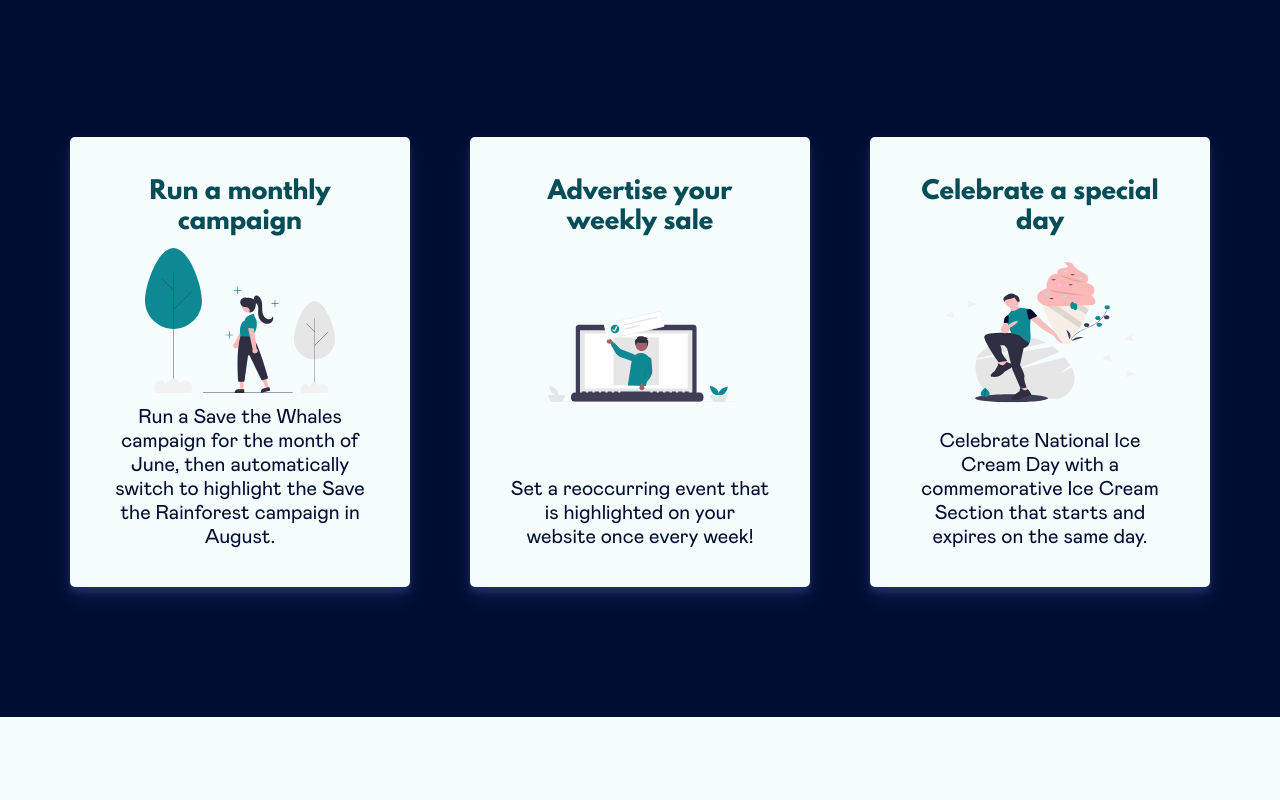
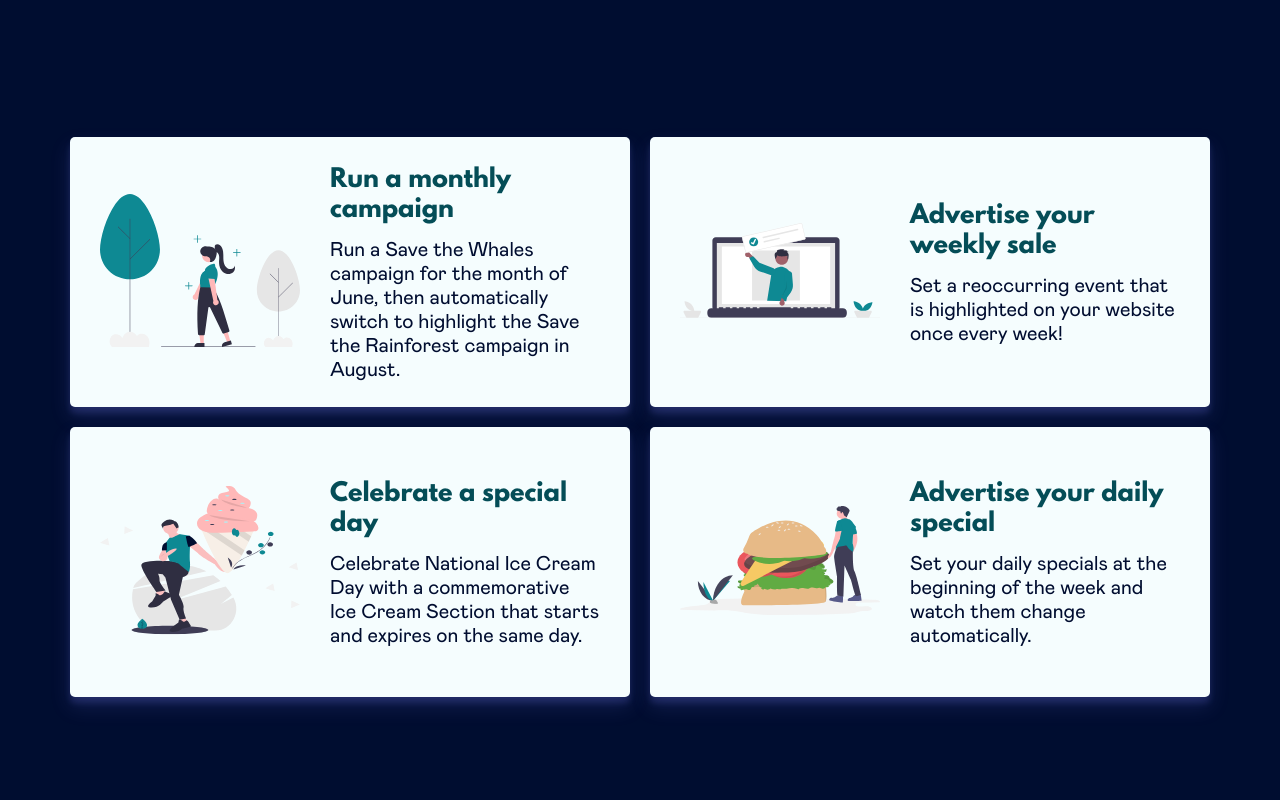
Before and after one commit to jbcortez/oceanapps, a Gatsby site: page / in a window 1280 px wide. Shown: the part 1320-2120 px from the top of the page. Built offline with nearby package versions, Linux system fonts and the light colour scheme; Gatsby itself is replaced by a stand-in of ours.

Commit message:
added fourth card

```diff
--- a/src/pages/index.js
+++ b/src/pages/index.js
@@ -22,7 +22,7 @@ const Index = () => {
           <main>
             <Hero matches={matches} />
             <Products matches={matches} />
-            <Cards />
+            <Cards matches={matches} />
             <Demo matches={matches} />
             <About matches={matches} />
             <Support />
--- a/src/sections/Cards.js
+++ b/src/sections/Cards.js
@@ -2,11 +2,32 @@ import React from 'react';
 import CardOneIllustration from '../images/card-1-illustration.svg';
 import CardTwoIllustration from '../images/card-2-illustration.svg';
 import CardThreeIllustration from '../images/card-3-illustration.svg';
+import CardFourIllustration from '../images/burger.svg';
 
-const Cards = () => {
+const Cards = ({ matches }) => {
   return (
     <div className='container cards'>
       <div className='cards__card cards__card--1'>
+        {matches ? (
+          <>
+            <div className='cards__card--left-col'>
+              <img
+                src={CardOneIllustration}
+                alt=''
+                className='cards__card--illustration'
+              />
+            </div>
+            <div className='cards__card--right-col'>
+              <h6 className='cards__card--title'>Run a monthly campaign</h6>
+              <p className='cards__card--text'>
+                Run a Save the Whales campaign for the month of June, then
+                automatically switch to highlight the Save the Rainforest
+                campaign in August.
+              </p>
+            </div>
+          </>
+        ) : (
+          <>
             <h6 className='cards__card--title'>Run a monthly campaign</h6>
             <img
               src={CardOneIllustration}
@@ -15,12 +36,33 @@ const Cards = () => {
             />
             <p className='cards__card--text'>
               Run a Save the Whales campaign for the month of June, then
-          automatically switch to highlight the Save the Rainforest campaign in
-          August.
+              automatically switch to highlight the Save the Rainforest campaign
+              in August.
             </p>
+          </>
+        )}
       </div>
 
       <div className='cards__card cards__card--2'>
+        {matches ? (
+          <>
+            <div className='cards__card--left-col'>
+              <img
+                src={CardTwoIllustration}
+                alt=''
+                className='cards__card--illustration'
+              />
+            </div>
+            <div className='cards__card--right-col'>
+              <h6 className='cards__card--title'>Advertise your weekly sale</h6>
+              <p className='cards__card--text'>
+                Set a reoccurring event that is highlighted on your website once
+                every week!
+              </p>
+            </div>
+          </>
+        ) : (
+          <>
             <h6 className='cards__card--title'>Advertise your weekly sale</h6>
             <img
               src={CardTwoIllustration}
@@ -28,11 +70,32 @@ const Cards = () => {
               className='cards__card--illustration'
             />
             <p className='cards__card--text'>
-          Set a reoccurring event that is highlighted on your website once every
-          week!
+              Set a reoccurring event that is highlighted on your website once
+              every week!
+            </p>
+          </>
+        )}
+      </div>
+      <div className='cards__card cards__card--3'>
+        {matches ? (
+          <>
+            <div className='cards__card--left-col'>
+              <img
+                src={CardThreeIllustration}
+                alt=''
+                className='cards__card--illustration'
+              />
+            </div>
+            <div className='cards__card--right-col'>
+              <h6 className='cards__card--title'>Celebrate a special day</h6>
+              <p className='cards__card--text'>
+                Celebrate National Ice Cream Day with a commemorative Ice Cream
+                Section that starts and expires on the same day.
               </p>
             </div>
-      <div className='cards__card cards__card--3'>
+          </>
+        ) : (
+          <>
             <h6 className='cards__card--title'>Celebrate a special day</h6>
             <img
               src={CardThreeIllustration}
@@ -43,6 +106,43 @@ const Cards = () => {
               Celebrate National Ice Cream Day with a commemorative Ice Cream
               Section that starts and expires on the same day.
             </p>
+          </>
+        )}
+      </div>
+      <div className='cards__card cards__card--4'>
+        {matches ? (
+          <>
+            <div className='cards__card--left-col'>
+              <img
+                src={CardFourIllustration}
+                alt=''
+                className='cards__card--illustration'
+              />
+            </div>
+            <div className='cards__card--right-col'>
+              <h6 className='cards__card--title'>
+                Advertise your daily special
+              </h6>
+              <p className='cards__card--text'>
+                Set your daily specials at the beginning of the week and watch
+                them change automatically.
+              </p>
+            </div>
+          </>
+        ) : (
+          <>
+            <h6 className='cards__card--title'>Advertise your daily special</h6>
+            <img
+              src={CardFourIllustration}
+              alt=''
+              className='cards__card--illustration'
+            />
+            <p className='cards__card--text'>
+              Set your daily specials at the beginning of the week and watch
+              them change automatically.
+            </p>
+          </>
+        )}
       </div>
     </div>
   );
--- a/src/styles/_cards.scss
+++ b/src/styles/_cards.scss
@@ -20,15 +20,21 @@
       text-align: center;
     }
 
-    &:not(:last-child) {
-      margin-bottom: 3rem;
-    }
-
     &--text {
       font-size: 1.6rem;
       color: $darkblue;
       line-height: 149.9%;
       text-align: justify;
+    }
+
+    &--1 {
+      margin-bottom: 3rem;
+    }
+    &--2 {
+      margin-bottom: 3rem;
+    }
+    &--3 {
+      margin-bottom: 3rem;
     }
   }
 }
@@ -60,30 +66,57 @@
     padding: 13rem 0;
     flex-direction: row;
     justify-content: space-between;
+    flex-wrap: wrap;
 
     &__card {
-      width: 34rem;
-      height: 45rem;
+      width: 56rem;
+      height: 27rem;
+      padding: 3rem;
+      flex-direction: row;
+
       box-shadow: rgba(93, 101, 206, 0.19) 0px 10px 20px,
         rgba(96, 103, 202, 0.23) 0px 6px 6px;
 
-      &:not(:last-child) {
+      &--1 {
+        order: 0;
+        margin-bottom: 2rem;
+      }
+      &--2 {
+        order: 1;
+        margin-bottom: 2rem;
+      }
+      &--3 {
+        order: 2;
         margin-bottom: 0;
+      }
+      &--4 {
+        order: 3;
+      }
+
+      &--left-col {
+        margin-right: 3rem;
+      }
+      &--right-col {
+        display: flex;
+        justify-content: center;
+        align-items: center;
+        flex-direction: column;
       }
 
       &--title {
         font-size: 2.4rem;
-        text-align: center;
+        text-align: left;
+        padding-bottom: 1.1rem;
       }
 
       &--illustration {
-        width: 19rem;
+        width: 20rem;
       }
 
       &--text {
         font-size: 2rem;
         line-height: unset;
-        text-align: center;
+        text-align: left;
       }
     }
   }
```
Also changed, not shown: src/images/burger.svg (added). Lines whose indentation alone changed are shown as unchanged.
